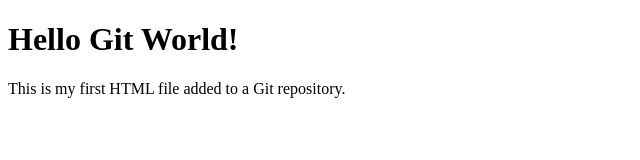
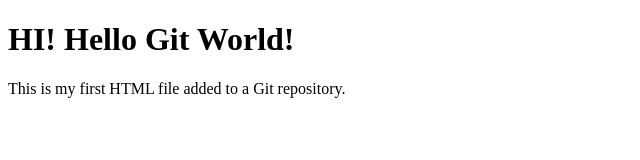
Before and after one commit to cocomarie159/vipra, a plain HTML site: page index.html in a window 1280 px wide. Shown: the whole page, without its empty margins (0-640 px from the left). Drawn offline with Linux system fonts and the light colour scheme.

Commit message:
index.html

```diff
--- a/index.html
+++ b/index.html
@@ -6,7 +6,7 @@
     <title>My First Git Page! vipra </title>
 </head>
 <body>
-    <h1>Hello Git World!</h1>
+    <h1>HI! Hello Git World!</h1>
     <p>This is my first HTML file added to a Git repository.</p>
 </body>
 </html>
```
